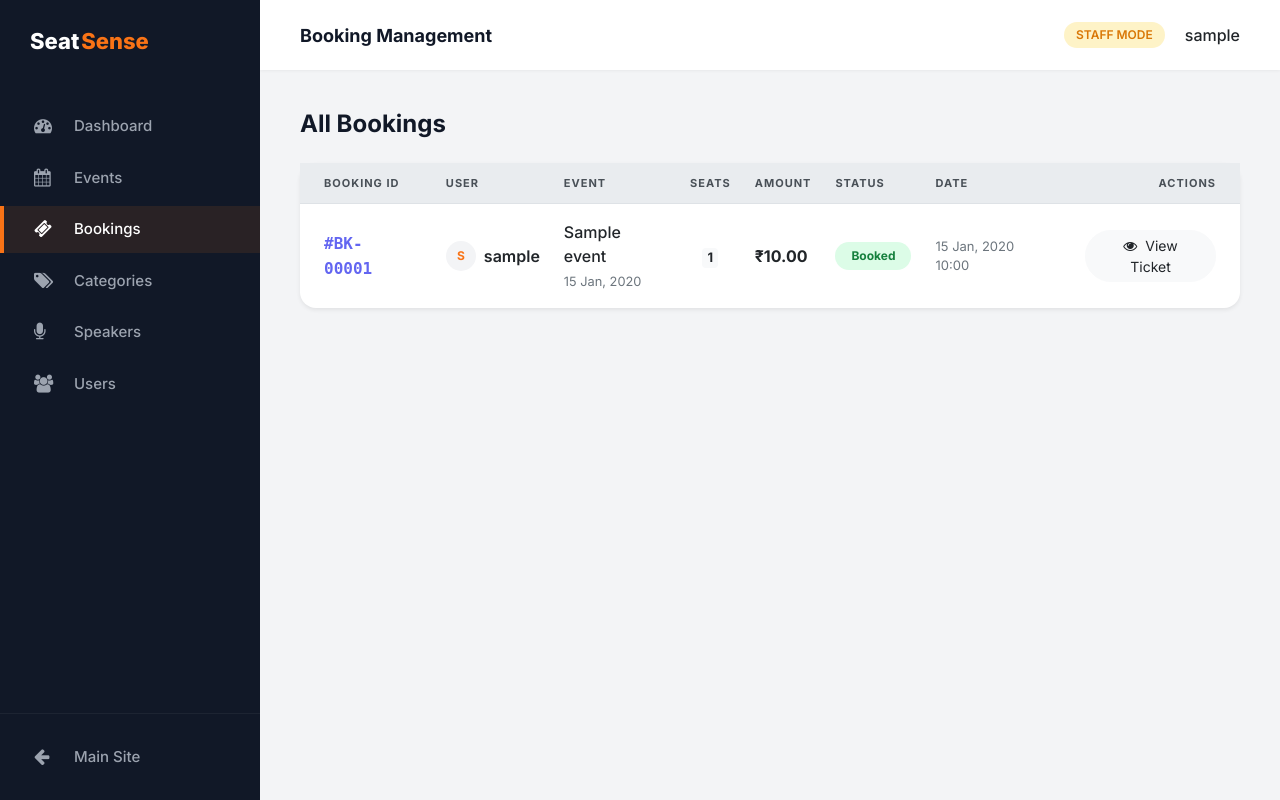
After one commit to DyvinBiju/seatsense, a Django app: page /admin-panel/bookings/ in a window 1280 px wide. The commit adds this page. Run offline with Django 5.2, Linux system fonts and the light colour scheme; a user stored in the database is signed in; tables that the repository leaves empty hold one stand-in row (values such as "Sample post"); some libraries are stand-ins or nearby versions.

Commit message:
a custom admin functionalities added

```diff
--- a/seatsense_app/admin_views.py
+++ b/seatsense_app/admin_views.py
@@ -2,7 +2,7 @@ from django.shortcuts import render, redirect, get_object_or_404
 from django.contrib.auth.decorators import user_passes_test
 from .models import Event, Booking, Category, Speaker, User
 from django.db.models import Sum, Count
-from .forms import EventForm
+from .forms import EventForm, CategoryForm, SpeakerForm
 from django.contrib import messages
 
 def admin_required(user):
@@ -68,3 +68,84 @@ def admin_event_delete(request, event_id):
         messages.success(request, "Event deleted successfully!")
         return redirect('admin_event_list')
     return render(request, 'seatsense_app/admin/event_confirm_delete.html', {'event': event})
+
+@user_passes_test(admin_required, login_url='login')
+def admin_booking_list(request):
+    bookings = Booking.objects.all().order_by('-booking_date')
+    return render(request, 'seatsense_app/admin/booking_list.html', {'bookings': bookings})
+
+# Categories
+@user_passes_test(admin_required, login_url='login')
+def admin_category_list(request):
+    categories = Category.objects.all()
+    return render(request, 'seatsense_app/admin/category_list.html', {'categories': categories})
+
+@user_passes_test(admin_required, login_url='login')
+def admin_category_create(request):
+    if request.method == "POST":
+        form = CategoryForm(request.POST)
+        if form.is_valid():
+            form.save()
+            messages.success(request, "Category created!")
+            return redirect('admin_category_list')
+    else:
+        form = CategoryForm()
+    return render(request, 'seatsense_app/admin/generic_form.html', {'form': form, 'title': 'Add Category', 'back_url': 'admin_category_list'})
+
+@user_passes_test(admin_required, login_url='login')
+def admin_category_edit(request, cat_id):
+    category = get_object_or_404(Category, id=cat_id)
+    if request.method == "POST":
+        form = CategoryForm(request.POST, instance=category)
+        if form.is_valid():
+            form.save()
+            messages.success(request, "Category updated!")
+            return redirect('admin_category_list')
+    else:
+        form = CategoryForm(instance=category)
+    return render(request, 'seatsense_app/admin/generic_form.html', {'form': form, 'title': 'Edit Category', 'back_url': 'admin_category_list'})
+
+@user_passes_test(admin_required, login_url='login')
+def admin_category_delete(request, cat_id):
+    category = get_object_or_404(Category, id=cat_id)
+    category.delete()
+    messages.success(request, "Category deleted!")
+    return redirect('admin_category_list')
+
+# Speakers
+@user_passes_test(admin_required, login_url='login')
+def admin_speaker_list(request):
+    speakers = Speaker.objects.all()
+    return render(request, 'seatsense_app/admin/speaker_list.html', {'speakers': speakers})
+
+@user_passes_test(admin_required, login_url='login')
+def admin_speaker_create(request):
+    if request.method == "POST":
+        form = SpeakerForm(request.POST, request.FILES)
+        if form.is_valid():
+            form.save()
+            messages.success(request, "Speaker added!")
+            return redirect('admin_speaker_list')
+    else:
+        form = SpeakerForm()
+    return render(request, 'seatsense_app/admin/generic_form.html', {'form': form, 'title': 'Add Speaker', 'back_url': 'admin_speaker_list'})
+
+@user_passes_test(admin_required, login_url='login')
+def admin_speaker_edit(request, speaker_id):
+    speaker = get_object_or_404(Speaker, id=speaker_id)
+    if request.method == "POST":
+        form = SpeakerForm(request.POST, request.FILES, instance=speaker)
+        if form.is_valid():
+            form.save()
+            messages.success(request, "Speaker updated!")
+            return redirect('admin_speaker_list')
+    else:
+        form = SpeakerForm(instance=speaker)
+    return render(request, 'seatsense_app/admin/generic_form.html', {'form': form, 'title': 'Edit Speaker', 'back_url': 'admin_speaker_list'})
+
+@user_passes_test(admin_required, login_url='login')
+def admin_speaker_delete(request, speaker_id):
+    speaker = get_object_or_404(Speaker, id=speaker_id)
+    speaker.delete()
+    messages.success(request, "Speaker deleted!")
+    return redirect('admin_speaker_list')
--- a/seatsense_app/urls.py
+++ b/seatsense_app/urls.py
@@ -16,6 +16,19 @@ urlpatterns = [
     path('admin-panel/events/create/', admin_views.admin_event_create, name='admin_event_create'),
     path('admin-panel/events/<int:event_id>/edit/', admin_views.admin_event_edit, name='admin_event_edit'),
     path('admin-panel/events/<int:event_id>/delete/', admin_views.admin_event_delete, name='admin_event_delete'),
+    path('admin-panel/bookings/', admin_views.admin_booking_list, name='admin_booking_list'),
+
+    # Categories
+    path('admin-panel/categories/', admin_views.admin_category_list, name='admin_category_list'),
+    path('admin-panel/categories/create/', admin_views.admin_category_create, name='admin_category_create'),
+    path('admin-panel/categories/<int:cat_id>/edit/', admin_views.admin_category_edit, name='admin_category_edit'),
+    path('admin-panel/categories/<int:cat_id>/delete/', admin_views.admin_category_delete, name='admin_category_delete'),
+
+    # Speakers
+    path('admin-panel/speakers/', admin_views.admin_speaker_list, name='admin_speaker_list'),
+    path('admin-panel/speakers/create/', admin_views.admin_speaker_create, name='admin_speaker_create'),
+    path('admin-panel/speakers/<int:speaker_id>/edit/', admin_views.admin_speaker_edit, name='admin_speaker_edit'),
+    path('admin-panel/speakers/<int:speaker_id>/delete/', admin_views.admin_speaker_delete, name='admin_speaker_delete'),
 
     path("events/", views.explore_events, name="explore_events"),
     path("event/<int:event_id>/", views.event_detail, name="event_detail"),
--- a/templates/seatsense_app/admin/admin_base.html
+++ b/templates/seatsense_app/admin/admin_base.html
@@ -190,17 +190,17 @@
                 </a>
             </li>
             <li class="menu-item">
-                <a href="#" class="menu-link">
+                <a href="{% url 'admin_booking_list' %}" class="menu-link {% if request.resolver_match.url_name == 'admin_booking_list' %}active{% endif %}">
                     <i class="fa fa-ticket"></i> Bookings
                 </a>
             </li>
             <li class="menu-item">
-                <a href="#" class="menu-link">
+                <a href="{% url 'admin_category_list' %}" class="menu-link {% if request.resolver_match.url_name == 'admin_category_list' %}active{% endif %}">
                     <i class="fa fa-tags"></i> Categories
                 </a>
             </li>
             <li class="menu-item">
-                <a href="#" class="menu-link">
+                <a href="{% url 'admin_speaker_list' %}" class="menu-link {% if request.resolver_match.url_name == 'admin_speaker_list' %}active{% endif %}">
                     <i class="fa fa-microphone"></i> Speakers
                 </a>
             </li>
--- /dev/null
+++ b/templates/seatsense_app/admin/booking_list.html
@@ -0,0 +1,94 @@
+{% extends "seatsense_app/admin/admin_base.html" %}
+
+{% block page_title %}Booking Management{% endblock %}
+
+{% block admin_content %}
+<div class="d-flex justify-content-between align-items-center mb-4">
+    <h4 class="mb-0" style="font-weight: 700; color: #111827;">All Bookings</h4>
+    <!-- Optional: Search Bar here later -->
+</div>
+
+<div class="card content-card border-0 shadow-sm">
+    <div class="card-body p-0">
+        <div class="table-responsive">
+            <table class="table table-hover mb-0">
+                <thead class="thead-light">
+                    <tr>
+                        <th class="border-0 px-4">Booking ID</th>
+                        <th class="border-0">User</th>
+                        <th class="border-0">Event</th>
+                        <th class="border-0 text-center">Seats</th>
+                        <th class="border-0">Amount</th>
+                        <th class="border-0">Status</th>
+                        <th class="border-0">Date</th>
+                        <th class="border-0 text-right px-4">Actions</th>
+                    </tr>
+                </thead>
+                <tbody>
+                    {% for booking in bookings %}
+                    <tr>
+                        <td class="px-4 py-3 align-middle">
+                            <span style="font-family: monospace; font-weight: 700; color: #6366f1;">#BK-{{ booking.id|stringformat:"05d" }}</span>
+                        </td>
+                        <td class="py-3 align-middle">
+                            <div class="d-flex align-items-center">
+                                <div class="user-avatar-sm mr-2" style="width: 30px; height: 30px; border-radius: 50%; background: #f3f4f6; display: flex; align-items: center; justify-content: center; font-weight: 700; font-size: 12px; color: #f97316;">
+                                    {{ booking.user.username.0|upper }}
+                                </div>
+                                <span style="font-weight: 600;">{{ booking.user.username }}</span>
+                            </div>
+                        </td>
+                        <td class="py-3 align-middle">
+                            <div style="font-weight: 500;">{{ booking.event.title|truncatechars:25 }}</div>
+                            <small class="text-muted">{{ booking.event.event_date|date:"d M, Y" }}</small>
+                        </td>
+                        <td class="py-3 align-middle text-center">
+                            <span class="badge badge-light" style="font-size: 13px;">{{ booking.bookingseat_set.count }}</span>
+                        </td>
+                        <td class="py-3 align-middle font-weight-bold">₹{{ booking.total_amount }}</td>
+                        <td class="py-3 align-middle">
+                            {% if booking.status == 'CONFIRMED' %}
+                                <span class="badge badge-success px-3 py-2" style="border-radius: 20px;">Booked</span>
+                            {% elif booking.status == 'CANCELLED' %}
+                                <span class="badge badge-danger px-3 py-2" style="border-radius: 20px;">Cancelled</span>
+                            {% else %}
+                                <span class="badge badge-secondary px-3 py-2" style="border-radius: 20px;">{{ booking.status }}</span>
+                            {% endif %}
+                        </td>
+                        <td class="py-3 align-middle text-muted" style="font-size: 13px;">{{ booking.booking_date|date:"d M, Y H:i" }}</td>
+                        <td class="py-3 align-middle text-right px-4">
+                            <a href="{% url 'booking_detail' booking.id %}" class="btn btn-light btn-sm rounded-pill px-3" target="_blank">
+                                <i class="fa fa-eye mr-1"></i> View Ticket
+                            </a>
+                        </td>
+                    </tr>
+                    {% empty %}
+                    <tr>
+                        <td colspan="8" class="text-center py-5 text-muted">
+                            <i class="fa fa-ticket fa-3x mb-3"></i>
+                            <h5>No bookings found yet</h5>
+                        </td>
+                    </tr>
+                    {% endfor %}
+                </tbody>
+            </table>
+        </div>
+    </div>
+</div>
+
+<style>
+    .content-card {
+        border-radius: 16px;
+    }
+    .table thead th {
+        font-size: 11px;
+        text-transform: uppercase;
+        letter-spacing: 1px;
+        color: #64748b;
+        font-weight: 700;
+        background-color: #f8fafc;
+    }
+    .badge-success { background-color: #dcfce7; color: #15803d; }
+    .badge-danger { background-color: #fee2e2; color: #b91c1c; }
+</style>
+{% endblock %}
```
Also changed, not shown: seatsense_app/forms.py (+19 -0 lines), templates/seatsense_app/admin/category_list.html (added, +47 -0 lines), templates/seatsense_app/admin/generic_form.html (added, +41 -0 lines), templates/seatsense_app/admin/speaker_list.html (added, +60 -0 lines).
